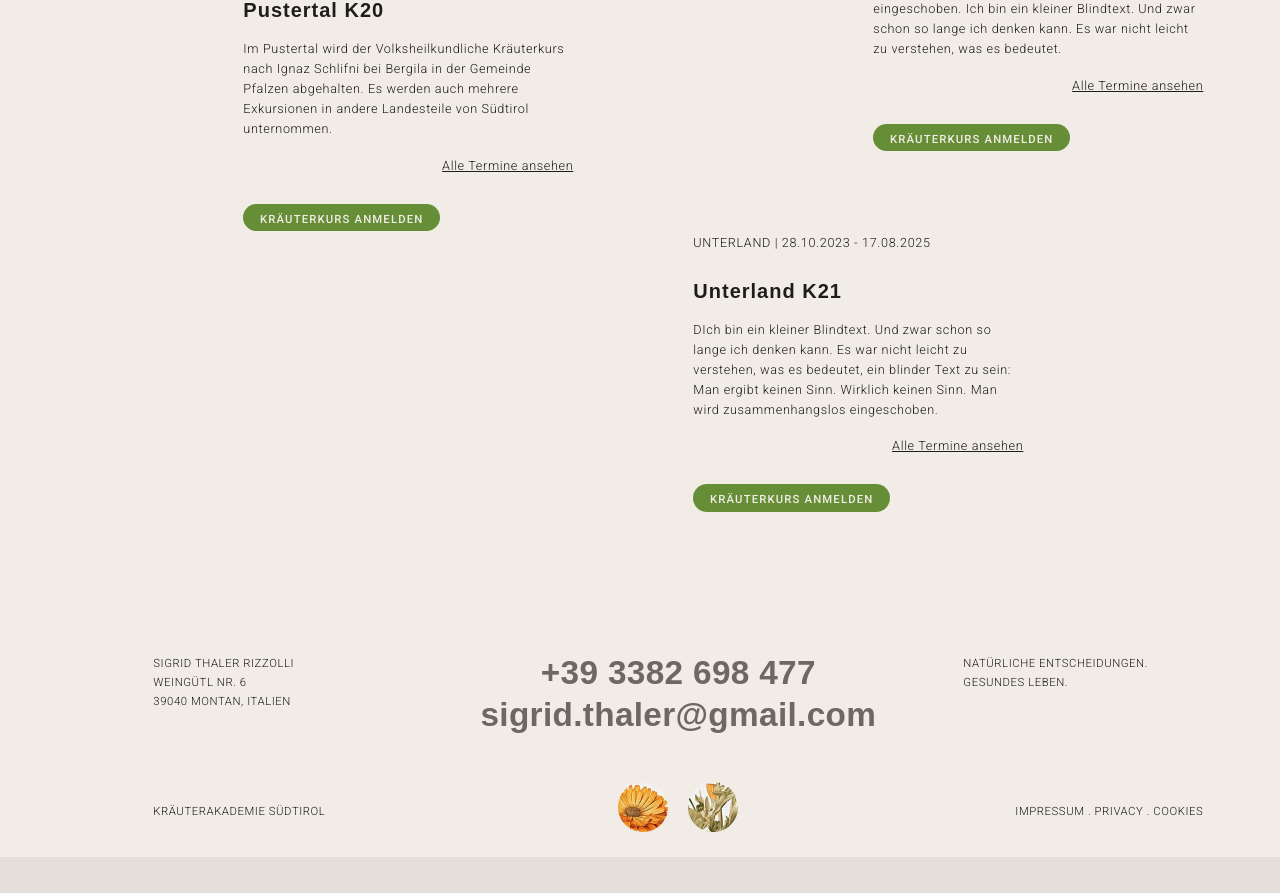
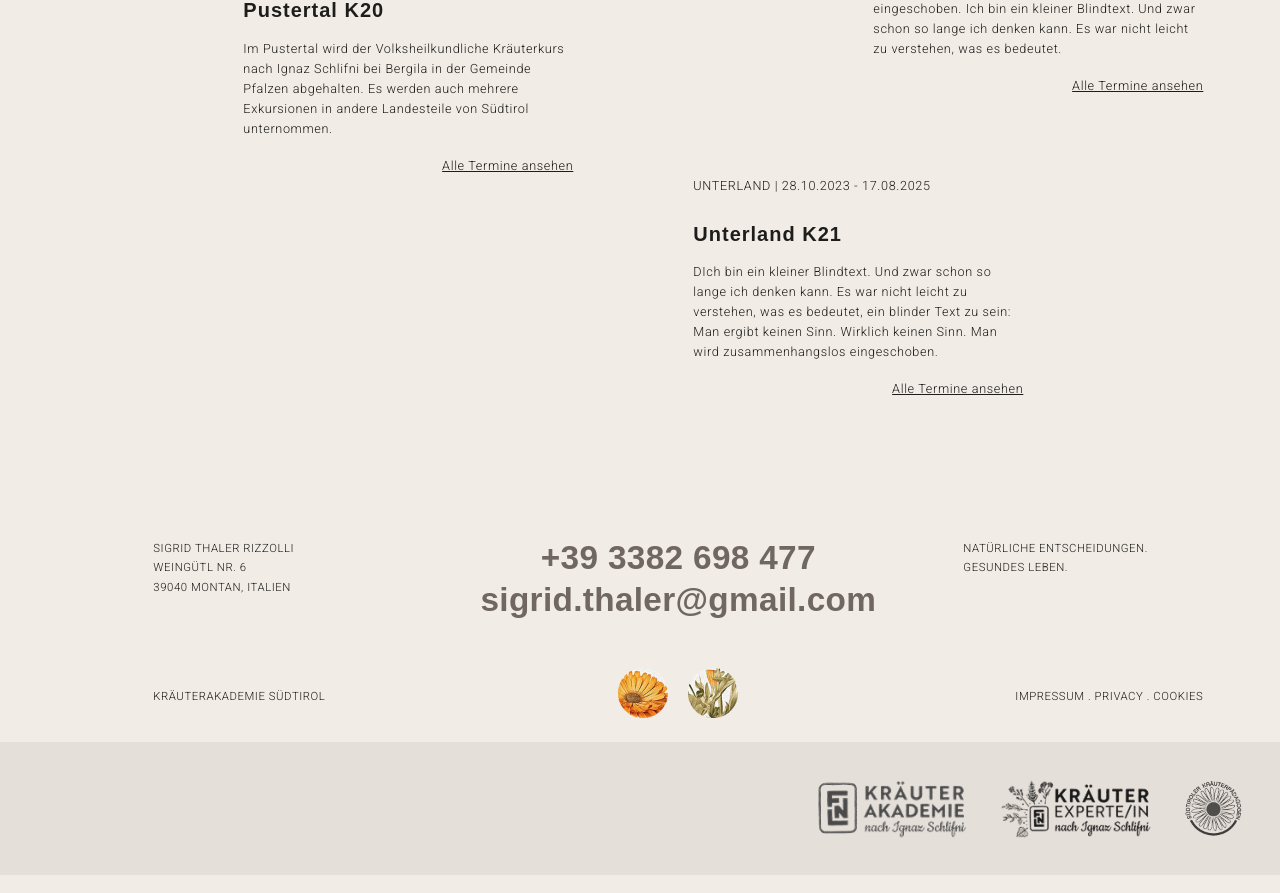
Before and after one commit to FelixRizzolli/kraeuterakademie.it_nuxt, a Nuxt app: page /kraeuterkurse in a window 1280 px wide. Shown: the part 3236-4129 px from the top of the page. Built offline with nearby package versions, Linux system fonts and the light colour scheme; a web font is replaced by a local one.

Commit message:
data: update data

```diff
--- a/app/pages/kraeuterkurse/index.vue
+++ b/app/pages/kraeuterkurse/index.vue
@@ -104,7 +104,7 @@ const pageData = ref<any>({
                 description: "Der Kurs läuft in Montan, im Unterland von Oktober 2025 bis August 2027. Die Kurstage sind immer am Samstag und finden in der Zeit von 9:00 bis 17:00 Uhr statt.",
                 link: {
                     text: "Kräuterkurs Anmelden",
-                    href: "/kurse/unterland-k25",
+                    href: "mailto:sigrid.thaler@gmail.com?subject=Anmeldung zum Kräuterkurs (Unterland K25)",
                 },
                 dates: ["2025-10-04", "2025-11-08", "2025-11-22", "2026-01-10", "2026-01-31", "2026-02-14", "2026-03-21", "2026-04-04", "2026-05-16", "2026-05-30", "2026-06-13", "2026-07-11", "2026-08-01", "2026-08-22", "2026-09-12", "2026-09-26", "2026-10-10", "2026-11-14", "2026-12-05", "2027-01-16", "2027-02-13", "2027-02-27", "2027-03-13", "2027-04-03", "2027-04-24", "2027-05-08", "2027-05-29", "2027-06-19", "2027-07-03", "2027-07-17", "2027-08-07"],
             },
@@ -116,7 +116,7 @@ const pageData = ref<any>({
                 description: "Der Kurs läuft im Pustertal von Oktober 2025 bis August 2027. Die Kurstage sind immer am Donnerstag und finden in der Zeit von 9:00 bis 17:00 Uhr statt.",
                 link: {
                     text: "Kräuterkurs Anmelden",
-                    href: "/kurse/pustertal-k26",
+                    href: "mailto:sigrid.thaler@gmail.com?subject=Anmeldung zum Kräuterkurs (Pustertal K26)",
                 },
                 dates: ["2025-10-09", "2025-11-06", "2025-11-27", "2026-01-15", "2026-01-29", "2026-02-19", "2026-03-19", "2026-04-09", "2026-05-09", "2026-05-14", "2026-06-18", "2026-07-09", "2026-07-30", "2026-08-20", "2026-09-17", "2026-10-01", "2026-10-15", "2026-11-12", "2026-12-03", "2027-01-14", "2027-02-11", "2027-03-04", "2027-03-18", "2027-04-08", "2027-04-18", "2027-05-08", "2027-05-29", "2027-06-03", "2027-06-24", "2027-07-08", "2027-07-22", "2027-08-05"],
             },
@@ -147,10 +147,6 @@ const pageData = ref<any>({
                 fromDate: "2023-10-28",
                 toDate: "2025-08-17",
                 description: "Im Pustertal wird der Volksheilkundliche Kräuterkurs nach Ignaz Schlifni bei Bergila in der Gemeinde Pfalzen abgehalten. Es werden auch mehrere Exkursionen in andere Landesteile von Südtirol unternommen.",
-                link: {
-                    text: "Kräuterkurs Anmelden",
-                    href: "/kurse/pustertal-k20",
-                },
             },
             {
                 title: "Vinschgau K23",
@@ -158,10 +154,6 @@ const pageData = ref<any>({
                 fromDate: "2023-10-28",
                 toDate: "2025-08-17",
                 description: "Ein blinder Text zu sein: Man ergibt keinen Sinn. Wirklich keinen Sinn. Man wird zusammenhangslos eingeschoben. Ich bin ein kleiner Blindtext. Und zwar schon so lange ich denken kann. Es war nicht leicht zu verstehen, was es bedeutet.",
-                link: {
-                    text: "Kräuterkurs Anmelden",
-                    href: "/kurse/pustertal-k20",
-                },
             },
             {
                 title: "Unterland K21",
@@ -169,10 +161,6 @@ const pageData = ref<any>({
                 fromDate: "2023-10-28",
                 toDate: "2025-08-17",
                 description: "DIch bin ein kleiner Blindtext. Und zwar schon so lange ich denken kann. Es war nicht leicht zu verstehen, was es bedeutet, ein blinder Text zu sein: Man ergibt keinen Sinn. Wirklich keinen Sinn. Man wird zusammenhangslos eingeschoben.",
-                link: {
-                    text: "Kräuterkurs Anmelden",
-                    href: "/kurse/pustertal-k20",
-                },
             },
         ],
     },
```
